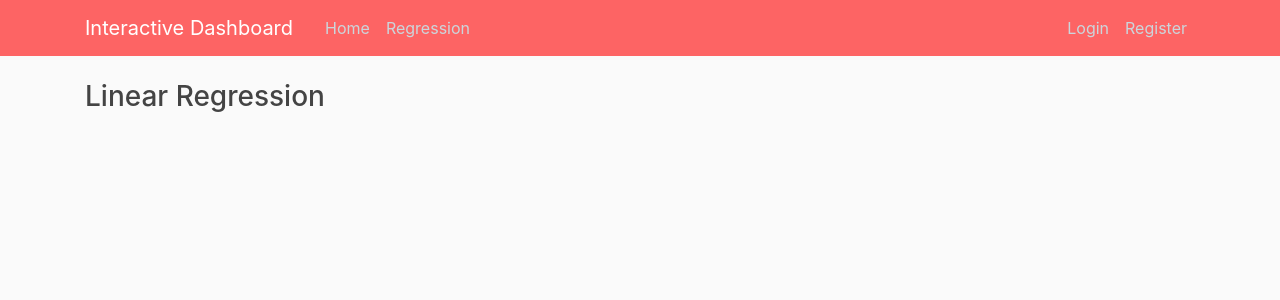
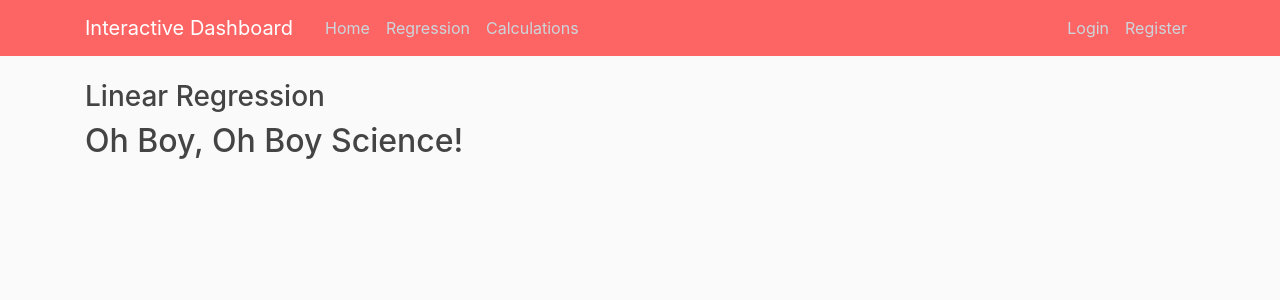
Before and after one commit to Turtle24/CustomViz, a Flask app: page /regression in a window 1280 px wide. Shown: the top 300 px of the page. Run offline with Flask 2, Linux system fonts and the light colour scheme; parts of the project's set-up code (start-up, migrations or seed data) failed here and were passed over; some libraries are stand-ins or nearby versions.

Commit message:
Created another page for stats calculations

```diff
--- a/app.py
+++ b/app.py
@@ -28,6 +28,7 @@ def datetime(x):
 
 @app.route('/')
 def home():
+    # Chart 1
     p1 = figure(x_axis_type="datetime", title="Stock Closing Prices")
     p1.grid.grid_line_alpha=0.3
     p1.xaxis.axis_label = 'Date'
@@ -43,6 +44,7 @@ def home():
     window = np.ones(window_size)/float(window_size)
     stocks_avg = np.convolve(stocks, window, 'same')
 
+    # Chart 2
     p2 = figure(x_axis_type="datetime", title="Stocks One-Month Average")
     p2.grid.grid_line_alpha = 0
     p2.xaxis.axis_label = 'Date'
@@ -64,9 +66,24 @@ def home():
     return page
 
 @app.route('/regression', methods=['GET', 'POST'])
-def about():
+def regression():
 
     return render_template('regression.html', title='Linear Regression')
+
+@app.route('/calculations', methods=['GET', 'POST'])
+def calculations():
+    stocks = np.array(data['Close'])
+    stocks_dates = np.array(data['Date'], dtype=np.datetime64)
+    p3 = figure(title="Stocks: Scatter Plot Test")
+    p3.circle(stocks, stocks_dates)
+
+    window_size = 30
+    window = np.ones(window_size)/float(window_size)
+    #### get components ####
+    script3, div3 = components(p3)
+
+    page = render_template('calculations.html', div3=div3, script3=script3)
+    return page
 
 if __name__ == "__main__":
     app.run(debug=True,
--- a/templates/layout.html
+++ b/templates/layout.html
@@ -28,6 +28,7 @@
                   <div class="navbar-nav mr-auto">
                     <a class="nav-item nav-link" href="/">Home</a>
                     <a class="nav-item nav-link" href="/regression">Regression</a>
+                    <a class="nav-item nav-link" href="/calculations">Calculations</a>
                   </div>
                   <!-- Navbar Right Side -->
                   <div class="navbar-nav">
--- a/templates/regression.html
+++ b/templates/regression.html
@@ -2,6 +2,6 @@
 {% block content %}
     <body>
         <h3>{{ title }}</h3>
-
+        <h2>Oh Boy, Oh Boy Science!</h2>
     </body>
 {% endblock content %}
```
Also changed, not shown: templates/calculations.html (added, +19 -0 lines).
